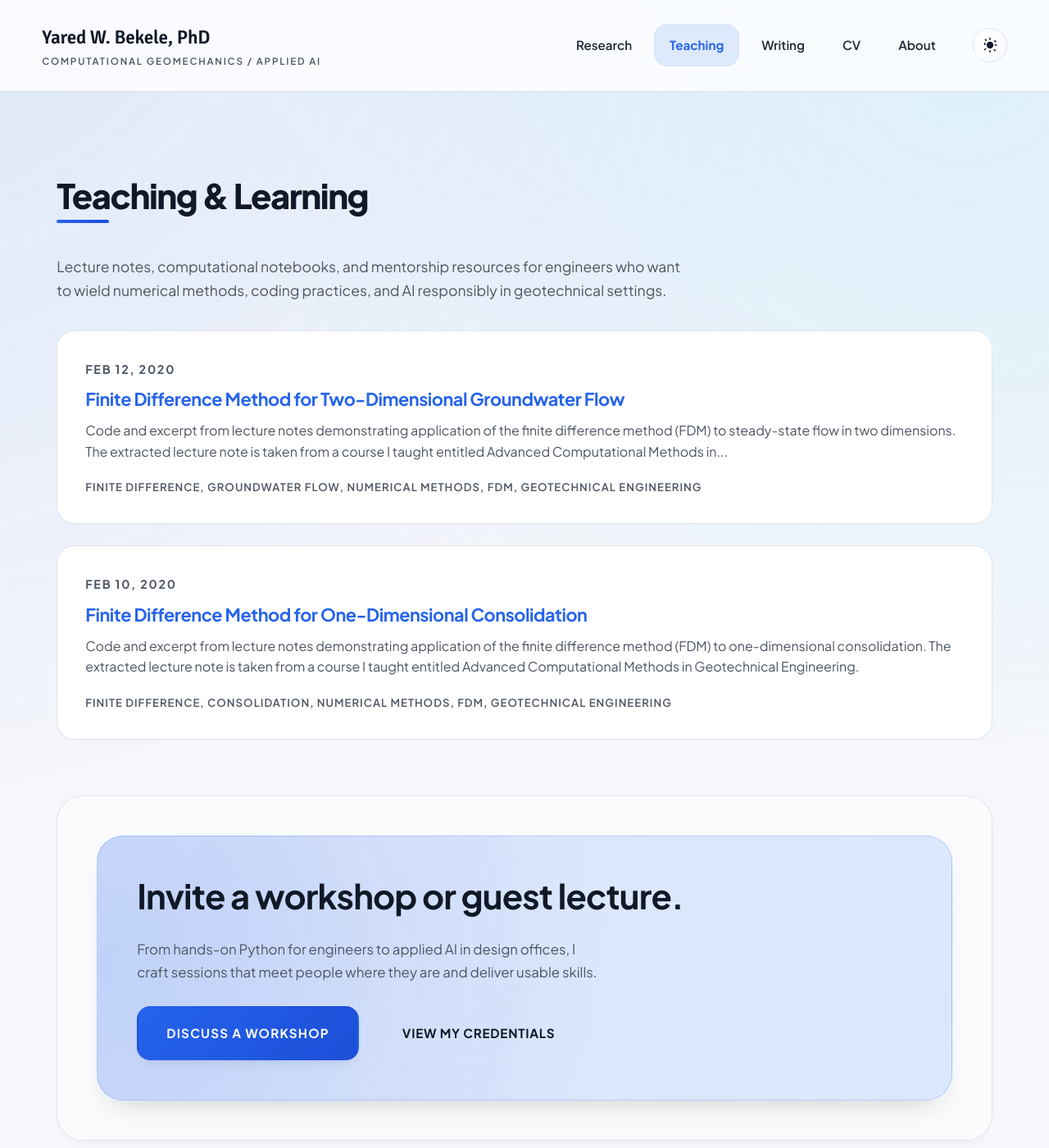
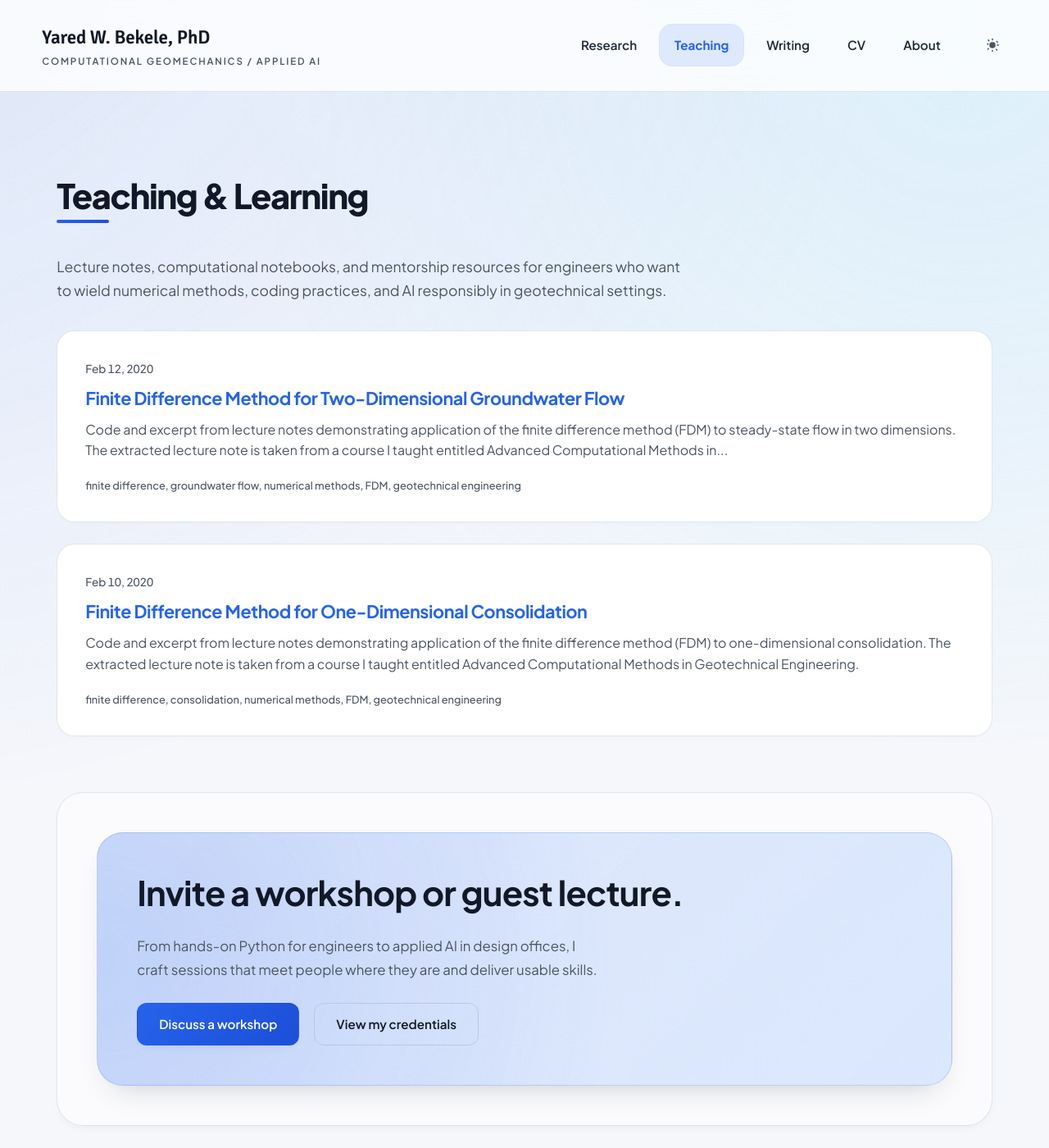
Before and after one commit to yaredwb/yaredwb.github.io, a Jekyll site: the page built from teaching.md, in a window 1280 px wide and 1400 px high. Shown: the whole window at 82% size. Built offline with Jekyll 4.4.1, drawn with Linux system fonts in a browser that asks for light colours.

Commit message:
Polish chrome: calmer buttons, eyebrows, theme toggle; reading progress; page transitions
- Buttons: drop uppercase + 0.08em letterspacing, lighten border + shadow
- Card/post date eyebrows: drop uppercase + heavy letterspacing, use tabular numerals
- Theme toggle: minimal icon-only treatment, no border or gradient
- Static .card hover: just a border tint, no lift (link-bearing cards keep their motion)
- Sticky reading progress bar fed by JS, only on post pages
- Cross-document View Transitions for page-to-page cross-fade
- Fix mobile header background hardcoded to white in dark mode

```diff
--- a/_layouts/default.html
+++ b/_layouts/default.html
@@ -157,6 +157,33 @@
       });
     });
   </script>
+
+  <!-- Reading progress bar (post pages only) -->
+  <script>
+    document.addEventListener('DOMContentLoaded', function() {
+      const article = document.querySelector('.post-article');
+      if (!article) return;
+      document.body.classList.add('has-progress');
+      const root = document.documentElement;
+      let ticking = false;
+      const update = () => {
+        const rect = article.getBoundingClientRect();
+        const start = window.scrollY + rect.top;
+        const end = start + article.offsetHeight - window.innerHeight;
+        const span = end - start;
+        const ratio = span > 0 ? (window.scrollY - start) / span : 0;
+        const pct = Math.max(0, Math.min(1, ratio)) * 100;
+        root.style.setProperty('--read-progress', pct + '%');
+        ticking = false;
+      };
+      const onScroll = () => {
+        if (!ticking) { requestAnimationFrame(update); ticking = true; }
+      };
+      window.addEventListener('scroll', onScroll, { passive: true });
+      window.addEventListener('resize', onScroll, { passive: true });
+      update();
+    });
+  </script>
   <script>
     (function() {
       const storageKey = 'preferred-color-scheme';
--- a/css/style.css
+++ b/css/style.css
@@ -91,6 +91,25 @@ html {
   font-size: 16px;
 }
 
+/* Cross-document View Transitions: navigations between pages cross-fade
+   instead of hard-cutting in browsers that support it. No-op elsewhere. */
+@view-transition {
+  navigation: auto;
+}
+
+::view-transition-old(root),
+::view-transition-new(root) {
+  animation-duration: 220ms;
+  animation-timing-function: ease-out;
+}
+
+@media (prefers-reduced-motion: reduce) {
+  ::view-transition-old(root),
+  ::view-transition-new(root) {
+    animation: none;
+  }
+}
+
 body {
   margin: 0;
   font-family: var(--font-body);
@@ -221,6 +240,25 @@ p {
   transition: border-color var(--transition-base), background var(--transition-base);
 }
 
+/* Reading progress: tiny accent bar fed by --read-progress (set in JS).
+   Visible only on post pages (.post collection adds page-class). */
+.site-header::after {
+  content: "";
+  position: absolute;
+  left: 0;
+  bottom: -1px;
+  height: 2px;
+  width: var(--read-progress, 0%);
+  background: linear-gradient(90deg, var(--color-accent), var(--color-accent-hover));
+  transition: width 80ms linear;
+  pointer-events: none;
+  opacity: 0;
+}
+
+body.has-progress .site-header::after {
+  opacity: 1;
+}
+
 html[data-theme="dark"] .site-header {
   background: rgba(11, 18, 32, 0.84);
 }
@@ -333,31 +371,30 @@ html[data-theme="dark"] .site-header {
   display: inline-flex;
   align-items: center;
   justify-content: center;
-  width: 42px;
-  height: 42px;
-  border-radius: 50%;
-  border: 1px solid var(--color-border);
-  background: linear-gradient(135deg, rgba(255, 255, 255, 0.8), rgba(249, 250, 252, 0.95));
-  color: var(--color-text);
+  width: 36px;
+  height: 36px;
+  border-radius: var(--radius-sm);
+  border: 0;
+  background: transparent;
+  color: var(--color-muted);
   cursor: pointer;
-  transition: transform var(--transition-base), border-color var(--transition-base), box-shadow var(--transition-base);
+  transition: color var(--transition-base), background var(--transition-base);
   position: relative;
 }
 
 .theme-toggle:hover,
 .theme-toggle:focus-visible {
-  transform: translateY(-2px);
-  border-color: var(--color-border-strong);
-  box-shadow: var(--shadow-sm);
+  color: var(--color-accent);
+  background: var(--color-accent-soft);
 }
 
 .theme-toggle__icon {
-  width: 20px;
-  height: 20px;
+  width: 18px;
+  height: 18px;
   fill: currentColor;
   position: absolute;
   opacity: 0;
-  transform: scale(0.8) rotate(-10deg);
+  transform: scale(0.8) rotate(-12deg);
   transition: opacity var(--transition-base), transform var(--transition-base);
 }
 
@@ -366,19 +403,9 @@ html[data-theme="dark"] .site-header {
   transform: scale(1) rotate(0deg);
 }
 
-.theme-toggle__icon--moon {
-  transform: scale(0.6) translateY(-6px);
-}
-
-html[data-theme="dark"] .theme-toggle {
-  background: linear-gradient(135deg, rgba(17, 26, 45, 0.95), rgba(17, 26, 45, 0.8));
-  color: var(--color-muted);
-  border-color: rgba(148, 163, 184, 0.4);
-}
-
 html[data-theme="dark"] .theme-toggle__icon--sun {
   opacity: 0;
-  transform: scale(0.6) translateY(6px);
+  transform: scale(0.8) rotate(12deg);
 }
 
 html[data-theme="dark"] .theme-toggle__icon--moon {
@@ -523,16 +550,15 @@ html[data-theme="dark"] .hero::after {
   display: inline-flex;
   align-items: center;
   justify-content: center;
-  padding: var(--spacing-md) var(--spacing-xl);
-  border-radius: var(--radius-lg);
-  font-weight: 700;
+  padding: var(--spacing-sm) var(--spacing-lg);
+  border-radius: var(--radius-md);
+  font-weight: 600;
   font-size: 0.95rem;
-  border: 2px solid transparent;
+  border: 1px solid transparent;
   background: linear-gradient(135deg, var(--color-accent), var(--color-accent-hover));
   color: #fff;
-  text-transform: uppercase;
-  letter-spacing: 0.08em;
-  box-shadow: var(--shadow-md);
+  letter-spacing: 0;
+  box-shadow: var(--shadow-sm);
   transition: transform var(--transition-base), box-shadow var(--transition-base), background var(--transition-base);
   position: relative;
   overflow: hidden;
@@ -542,15 +568,15 @@ html[data-theme="dark"] .hero::after {
   content: "";
   position: absolute;
   inset: 0;
-  background: linear-gradient(135deg, rgba(255, 255, 255, 0.25), transparent 60%);
+  background: linear-gradient(135deg, rgba(255, 255, 255, 0.2), transparent 60%);
   opacity: 0;
   transition: opacity var(--transition-base);
 }
 
 .button:hover,
 .button:focus-visible {
-  transform: translateY(-3px);
-  box-shadow: var(--shadow-lg);
+  transform: translateY(-2px);
+  box-shadow: var(--shadow-md);
 }
 
 .button:hover::before,
@@ -561,8 +587,7 @@ html[data-theme="dark"] .hero::after {
 .button.button--ghost {
   background: transparent;
   color: var(--color-text);
-  border: 1px solid var(--color-border);
-  letter-spacing: 0.05em;
+  border: 1px solid var(--color-border-strong);
   box-shadow: none;
 }
 
@@ -571,7 +596,7 @@ html[data-theme="dark"] .hero::after {
   color: var(--color-accent);
   border-color: var(--color-accent);
   background: var(--color-accent-soft);
-  box-shadow: var(--shadow-sm);
+  box-shadow: var(--shadow-xs);
 }
 
 .section {
@@ -682,14 +707,10 @@ html[data-theme="dark"] .section--alt {
   transition: opacity var(--transition-base);
 }
 
+/* Static info cards (Practice Domains, CV grid items) — they aren't
+   links, so the big lift was misleading. Just a calm border tint. */
 .card:hover {
-  transform: translateY(-6px);
-  box-shadow: var(--shadow-lg);
-  border-color: var(--color-accent-soft);
-}
-
-.card:hover::before {
-  opacity: 1;
+  border-color: var(--color-border-strong);
 }
 
 .card h3 {
@@ -768,10 +789,9 @@ html[data-theme="dark"] .section--alt {
 
 .spotlight-card__eyebrow {
   font-size: 0.85rem;
-  text-transform: uppercase;
-  letter-spacing: 0.14em;
-  color: var(--color-muted);
-  font-weight: 700;
+  color: var(--color-accent);
+  font-weight: 600;
+  font-variant-numeric: tabular-nums;
 }
 
 .spotlight-card h3 {
@@ -791,11 +811,9 @@ html[data-theme="dark"] .section--alt {
 }
 
 .spotlight-card-meta {
-  font-size: 0.85rem;
-  letter-spacing: 0.08em;
-  text-transform: uppercase;
-  color: var(--color-muted);
-  font-weight: 600;
+  font-size: 0.8rem;
+  color: var(--color-muted-soft);
+  font-weight: 500;
 }
 
 .listing-grid {
@@ -849,11 +867,11 @@ html[data-theme="dark"] .section--alt {
 }
 
 .post-card time {
-  font-size: 0.9rem;
-  text-transform: uppercase;
-  letter-spacing: 0.12em;
-  color: var(--color-muted);
-  font-weight: 700;
+  font-size: 0.85rem;
+  letter-spacing: 0;
+  color: var(--color-muted);
+  font-weight: 500;
+  font-variant-numeric: tabular-nums;
 }
 
 .post-card h3 {
@@ -878,11 +896,9 @@ html[data-theme="dark"] .section--alt {
 
 .post-card-meta {
   margin-top: var(--spacing-xs);
-  color: var(--color-muted);
-  font-size: 0.82rem;
-  font-weight: 600;
-  text-transform: uppercase;
-  letter-spacing: 0.08em;
+  color: var(--color-muted-soft);
+  font-size: 0.8rem;
+  font-weight: 500;
 }
 
 .empty-state {
@@ -977,11 +993,10 @@ html[data-theme="dark"] .cta-panel {
 }
 
 .post-header time {
-  font-size: 0.92rem;
-  text-transform: uppercase;
-  letter-spacing: 0.12em;
-  color: var(--color-muted);
-  font-weight: 700;
+  font-size: 0.9rem;
+  color: var(--color-muted);
+  font-weight: 500;
+  font-variant-numeric: tabular-nums;
 }
 
 .post-header h1 {
@@ -1833,7 +1848,7 @@ html[data-theme="dark"] .site-footer {
 @media (max-width: 760px) {
   .site-header {
     position: static;
-    background: rgba(255, 255, 255, 0.95);
+    background: var(--color-surface);
   }
 
   .site-header .container {
@@ -1852,17 +1867,6 @@ html[data-theme="dark"] .site-footer {
     position: absolute;
     top: var(--spacing-md);
     right: var(--spacing-md);
-    width: 40px;
-    height: 40px;
-    margin: 0;
-    background: transparent;
-    border-color: transparent;
-  }
-
-  .theme-toggle:hover,
-  .theme-toggle:focus-visible {
-    background: var(--color-surface-elevated);
-    border-color: var(--color-border);
   }
 
   .site-nav ul {
```
